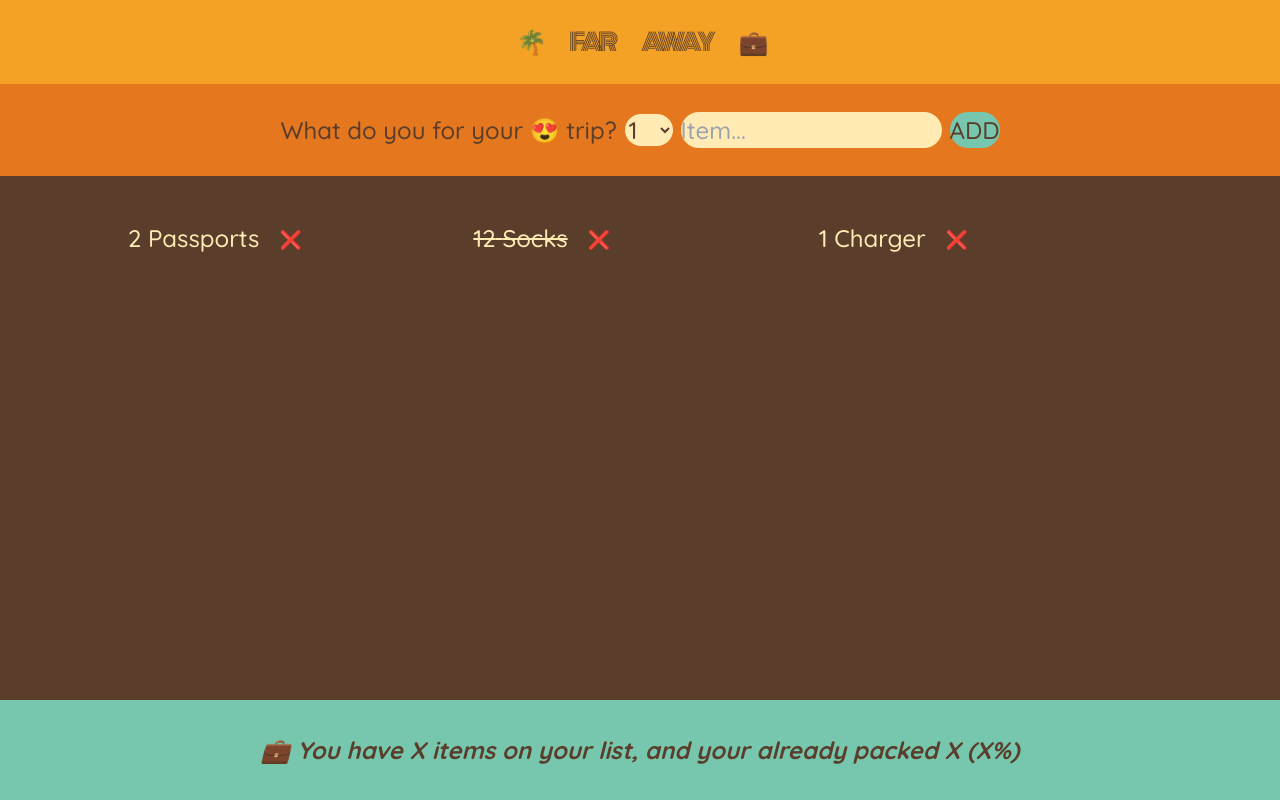
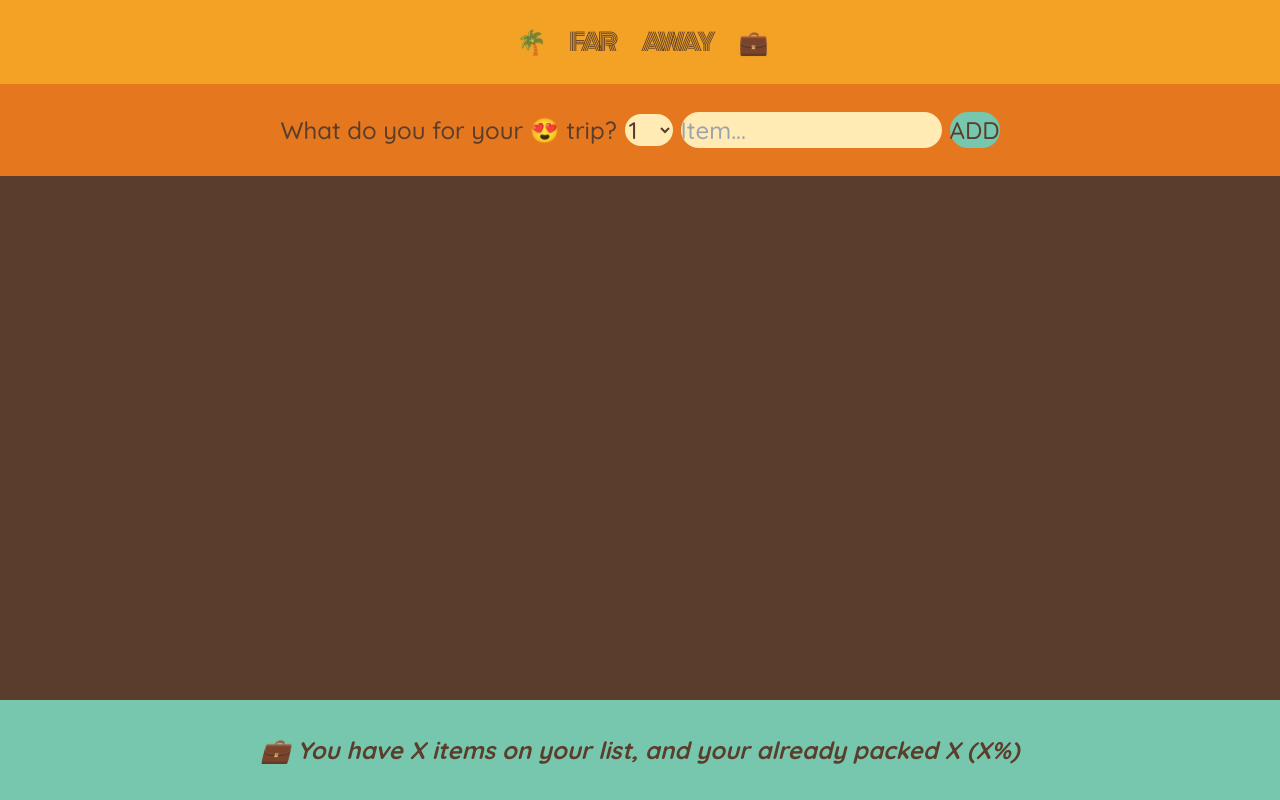
Before and after one commit to JeffDanielle/travel-list, a React (Vite) app: page / in a window 1280 px wide. Built offline with nearby package versions, Linux system fonts and the light colour scheme.

Commit message:
80. Thinking About State and Lifting State Up -15min

```diff
--- a/src/App.jsx
+++ b/src/App.jsx
@@ -6,12 +6,16 @@ import PackingList from "./components/PackingList";
 import Stats from "./components/Stats";
 
 function App() {
+  const [listItems, setListItems] = useState([]);
 
+  const handleAdd = (item) => {
+    setListItems((items) => [...items, item]);
+  }
   return (
     <div className='app'>
       <Logo />
-      <Form />
-      <PackingList />
+      <Form handleAddList={handleAdd} />
+      <PackingList items={listItems} />
       <Stats />
     </div>
   )
--- a/src/components/Form.jsx
+++ b/src/components/Form.jsx
@@ -2,11 +2,12 @@ import { useState } from "react";
 
 // State is an internal data which owned by a component; meanwhile, props are external data which is passed from a parent component.
 
-const Form = () => {
+const Form = ({ handleAddList }) => {
 
     const [description, setDescription] = useState("");
+    const [quantity, setQuantity] = useState(1);
 
-    const [quantity, setQuantity] = useState(1);
+
 
     const handleSubmit = (e) => {
         e.preventDefault();
@@ -14,9 +15,13 @@ const Form = () => {
         if (!description) return;
 
         const newItem = { description, quantity, packed: false, id: Date.now() }; {/* create new object with the values of description and quantity on the form */ }
-        console.log(newItem)
+        // console.log(newItem)
+
+        handleAddList(newItem)
+
         setDescription(""); {/* set the description to "" after submit */ }
         setQuantity(1); {/* set the quantity to 1 after submit */ }
+
     }
 
     return (
--- a/src/components/PackingList.jsx
+++ b/src/components/PackingList.jsx
@@ -1,11 +1,11 @@
 import itemData from '../data/itemData.jsx'
 import Item from './ItemRender.jsx'
 
-const PackingList = () => {
+const PackingList = ({ items }) => {
     return (
         <div className="list" style={{ overflow: 'hidden' }}>
             <ul style={{ overflow: 'hidden' }}>
-                {itemData.map((item) => {
+                {items.map((item) => {
                     return <Item key={item.id} item={item} />
                 })}
             </ul>
```
